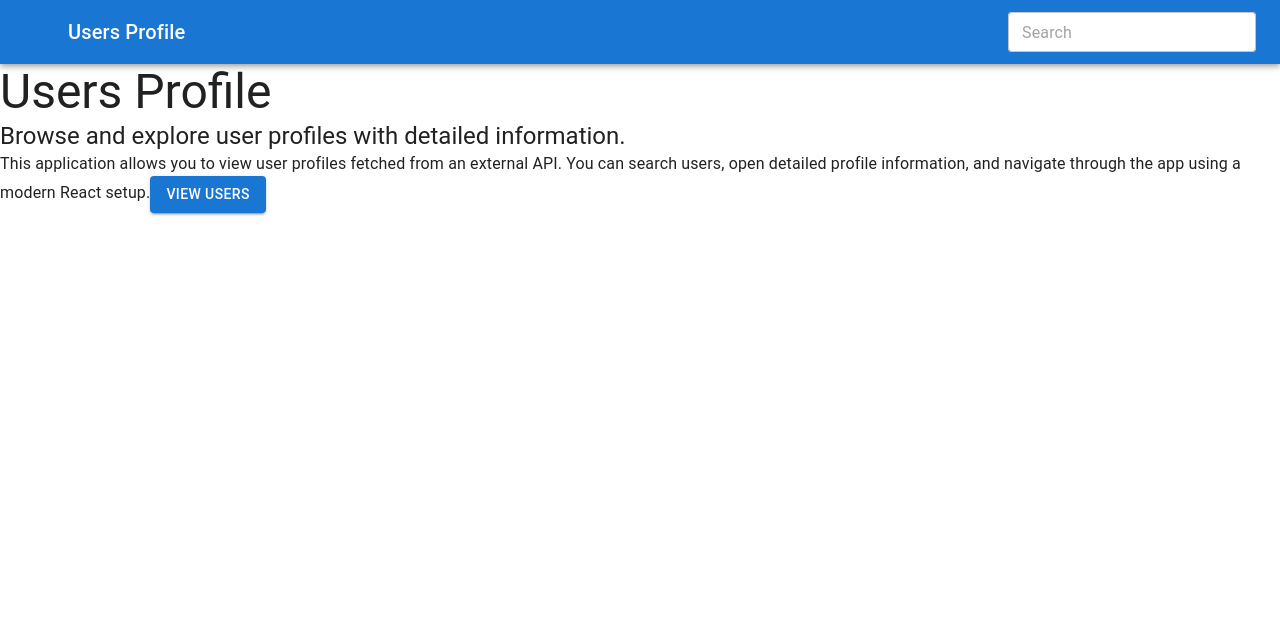
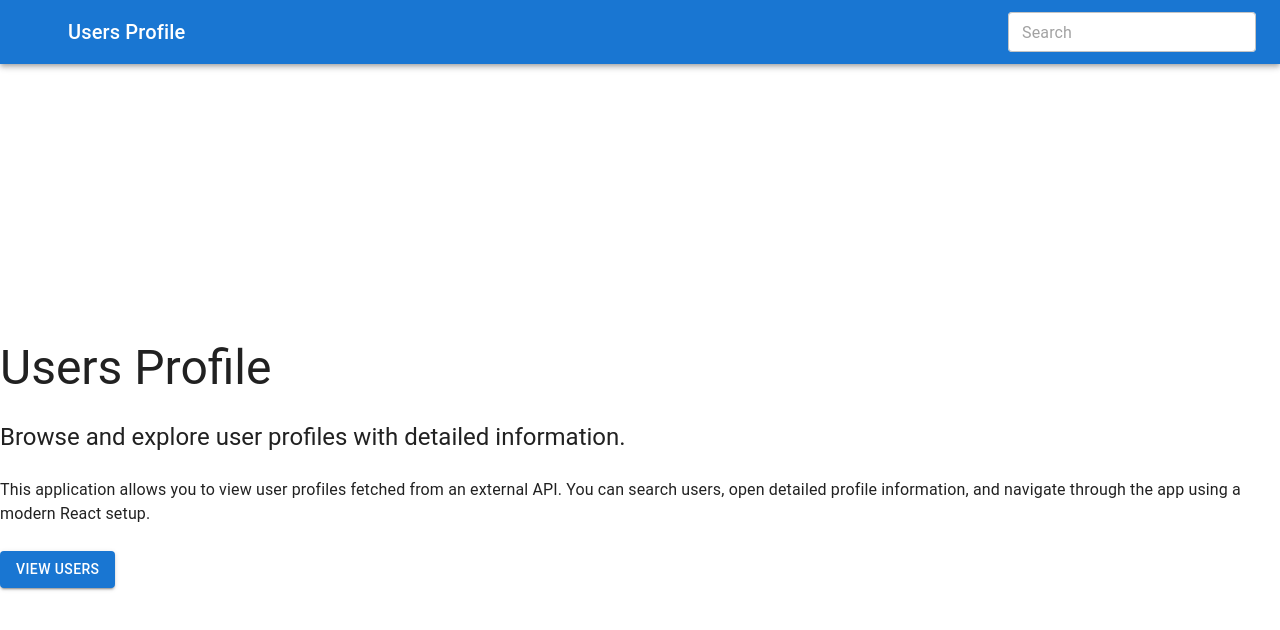
Before and after one commit to TeodorStevanovic/mui-demo, a React (Vite) app: page / in a window 1280 px wide. Shown: the top 630 px of the page. Built offline with nearby package versions, Linux system fonts and the light colour scheme; some icons are missing.

Commit message:
style: polish home page layout

```diff
--- a/src/pages/Home.jsx
+++ b/src/pages/Home.jsx
@@ -5,7 +5,23 @@ import { useNavigate } from "react-router-dom";
 const Home = () => {
   const navigate = useNavigate();
   return (
-    <Box>
+    <Box
+      sx={{
+        height: "100vh",
+        display: "flex",
+        justifyContent: "center",
+        alignItems: "center"
+      }}
+    >
+      <Box
+        sx={{
+          display: "flex",
+          justifyContent: "center",
+          alignItems: "flex-start",
+          flexDirection: "column",
+          gap: "25px",
+        }}
+      >
         <Typography variant="h3">Users Profile</Typography>
         <Typography variant="h5">
           Browse and explore user profiles with detailed information.
@@ -24,6 +40,7 @@ const Home = () => {
           View Users
         </Button>
       </Box>
+    </Box>
   );
 };
 
```
Lines whose indentation alone changed are shown as unchanged.
